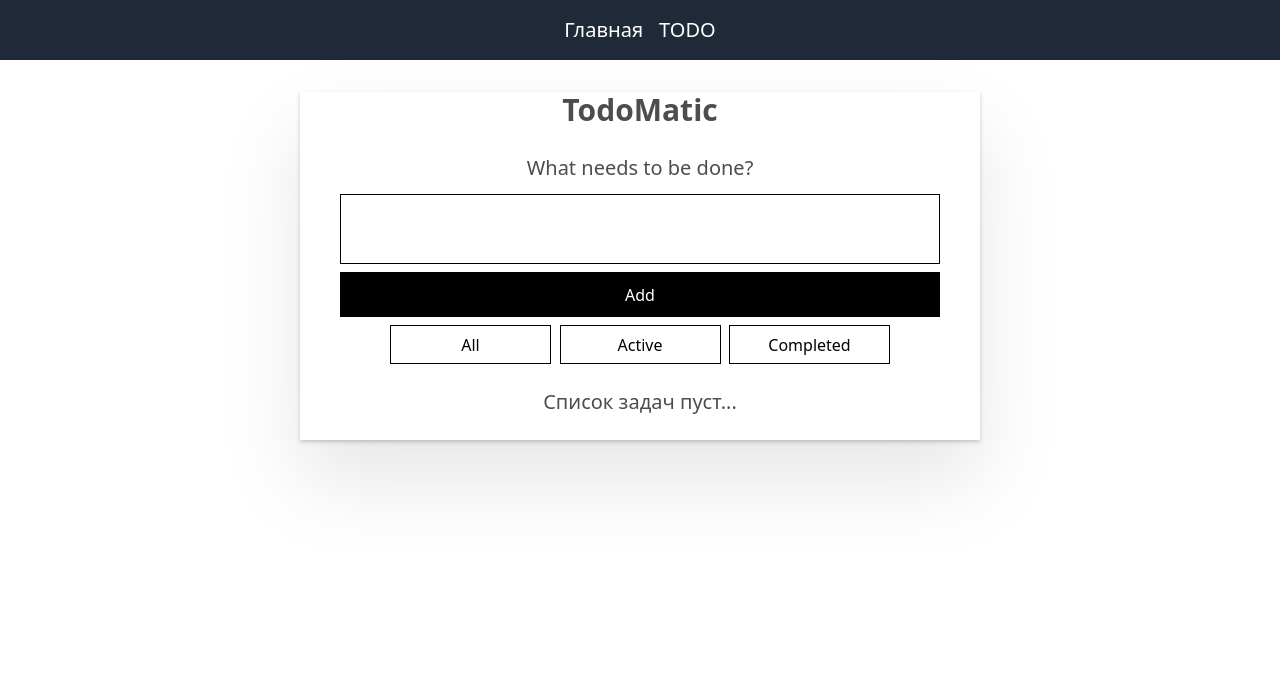
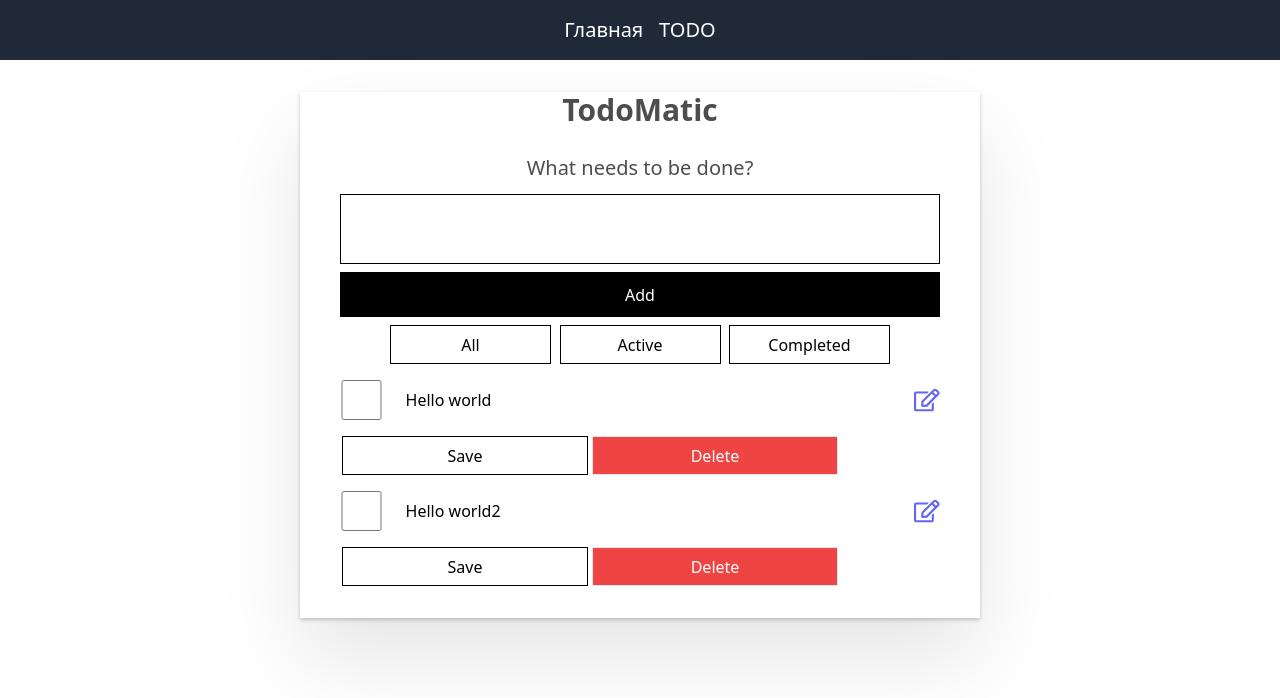
Before and after one commit to akadyrbekova/HM3, a React (Create React App) app in the folder todo/: page /todo in a window 1280 px wide. Shown: the top 698 px of the page. Built offline with nearby package versions, Linux system fonts and the light colour scheme.

Commit message:
fix filter

```diff
--- a/todo/src/component/TodoAdd.jsx
+++ b/todo/src/component/TodoAdd.jsx
@@ -1,5 +1,4 @@
 const TodoAdd = ({ AddTodo, todoValue, setTodoValue }) => {
-  console.log("typeof setTodoValue:", typeof setTodoValue);
   return (
     <form onSubmit={AddTodo} className="w-[600px] flex flex-col items-center">
       <div className="flex flex-col items-center">
--- a/todo/src/component/TodoFilter.jsx
+++ b/todo/src/component/TodoFilter.jsx
@@ -1,11 +1,11 @@
 import Button from "../ui/Button";
 
-const TodoFilter = ({ filterTodo }) => {
+const TodoFilter = ({ setStatus }) => {
   return (
     <div className="flex justify-between w-[500px] h-[39px] m-auto">
-      <Button onClick={() => filterTodo("All")}>All</Button>
-      <Button onClick={() => filterTodo("Active")}>Active</Button>
-      <Button onClick={() => filterTodo("Completed")}>Completed</Button>
+      <Button onClick={() => setStatus("All")}>All</Button>
+      <Button onClick={() => setStatus("Active")}>Active</Button>
+      <Button onClick={() => setStatus("Completed")}>Completed</Button>
     </div>
   );
 };
--- a/todo/src/component/TodoList.jsx
+++ b/todo/src/component/TodoList.jsx
@@ -2,10 +2,6 @@ import { useEffect } from "react";
 import TodoItem from "../component/TodoItem";
 
 const TodoList = ({ todos, setTodos }) => {
-  useEffect(() => {
-    console.log(todos);
-  }, [todos]);
-
   const deleteTodo = (id) => {
     const newTodos = todos.filter((item) => item.id != id);
     setTodos(newTodos);
--- a/todo/src/features/TodoAddFeatures.jsx
+++ b/todo/src/features/TodoAddFeatures.jsx
@@ -1,11 +1,40 @@
-import { useState } from "react";
+import { useState, useEffect } from "react";
 import TodoAdd from "../component/TodoAdd";
 import TodoList from "../component/TodoList";
 
 import TodoFilterFeatures from "./TodoFilterFeatures";
 const TodoAddFeatures = () => {
-  const [todos, setTodos] = useState([]);
+  const [todos, setTodos] = useState([
+    {
+      id: 1,
+      title: "Hello world",
+      status: true,
+    },
+    {
+      id: 2,
+      title: "Hello world2",
+      status: false,
+    },
+  ]);
+
   const [todoValue, setTodoValue] = useState("");
+
+  const [status, setStatus] = useState("All");
+
+  useEffect(() => {
+    const filteredTodo = todos.filter((item) => {
+      if (status === "All") {
+        return item;
+      } else if (item.status === false && status === "Active") {
+        return item;
+      } else if (item.status === true && status === "Completed") {
+        return item;
+      } else {
+        return null;
+      }
+    });
+    setTodos(filteredTodo);
+  }, [status]);
 
   const AddTodo = (e) => {
     e.preventDefault();
@@ -17,7 +46,7 @@ const TodoAddFeatures = () => {
       {
         id: prev.length + 1,
         title: todoValue.trim(),
-        status: false,
+        statuss: false,
       },
     ]);
 
@@ -31,7 +60,7 @@ const TodoAddFeatures = () => {
         todoValue={todoValue}
         setTodoValue={setTodoValue}
       />
-      <TodoFilterFeatures todos={todos} />
+      <TodoFilterFeatures setStatus={setStatus} />
       <TodoList todos={todos} setTodos={setTodos} />
     </div>
   );
--- a/todo/src/features/TodoFilterFeatures.jsx
+++ b/todo/src/features/TodoFilterFeatures.jsx
@@ -1,16 +1,9 @@
 import TodoFilter from "../component/TodoFilter";
-import { useState } from "react";
 
-const TodoFilterFeatures = ({ todos }) => {
-  const filterTodo = todos.filter((todo, status) => {
-    if (status === "All") return todo;
-    if (status === "Active") return todo.false;
-    if (status === "Completed") return todo.true;
-  });
-
+const TodoFilterFeatures = ({ setStatus }) => {
   return (
     <>
-      <TodoFilter filterTodo={filterTodo} />
+      <TodoFilter setStatus={setStatus} />
     </>
   );
 };
```
